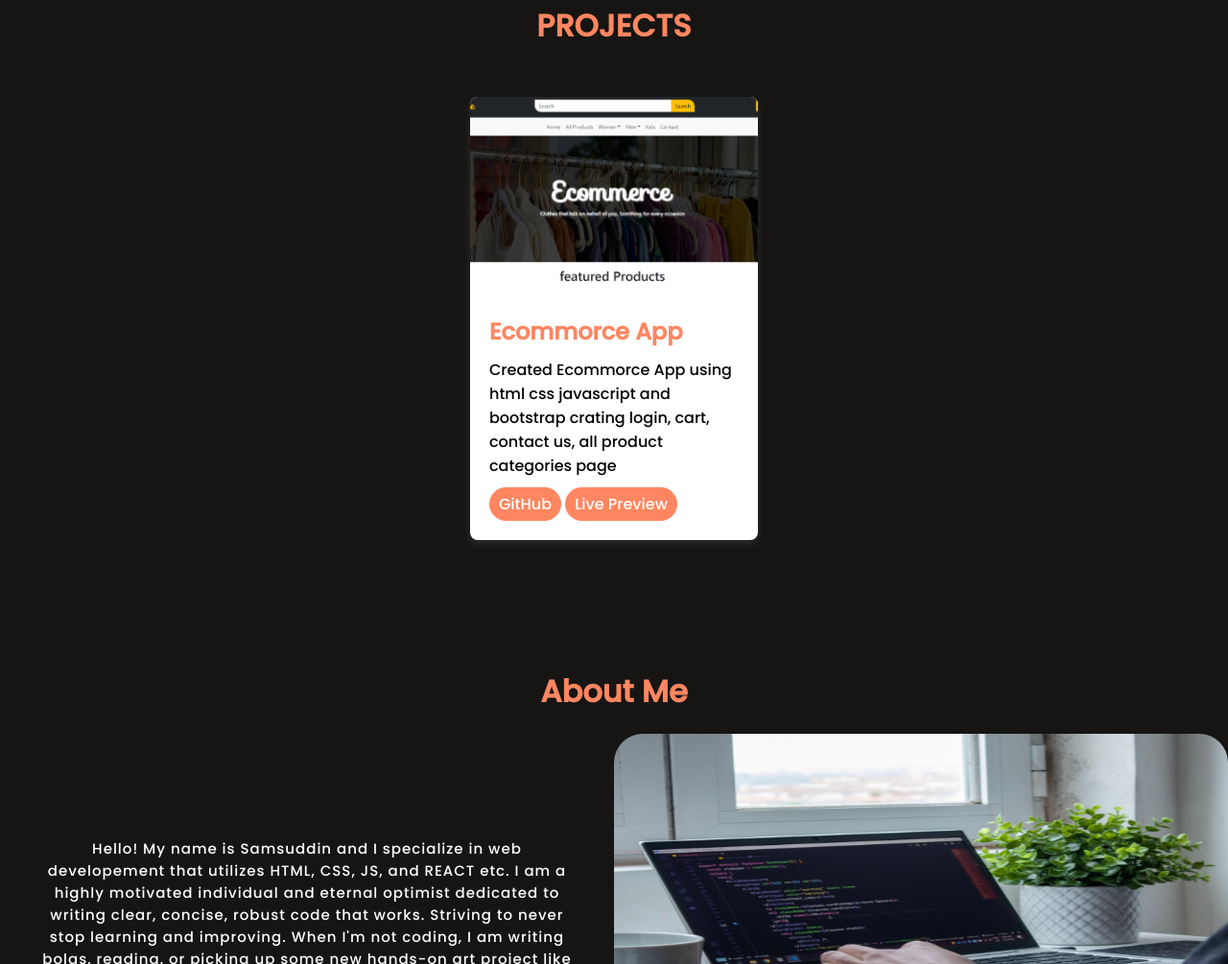
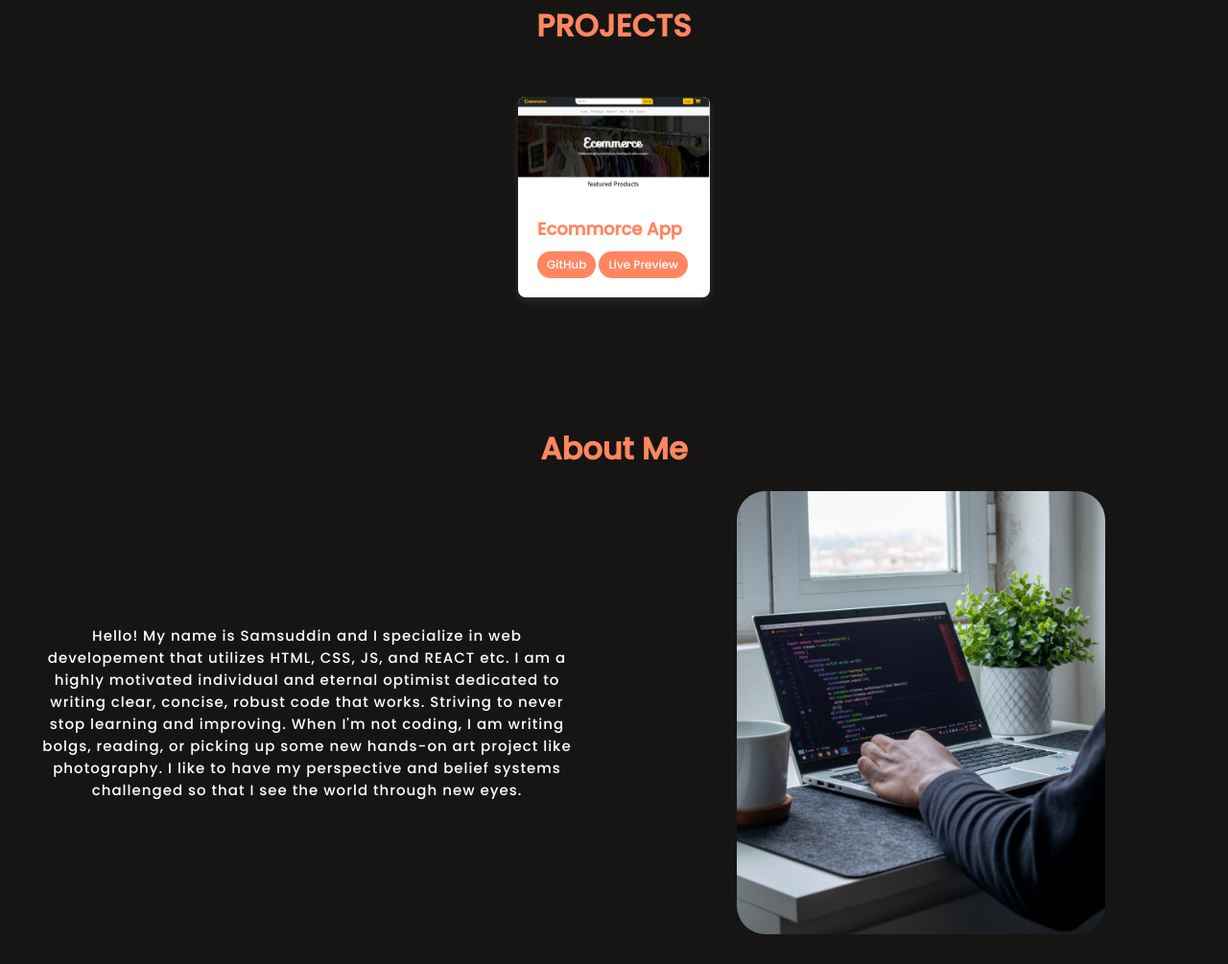
Before and after one commit to Mohdsams023/myportfolio, a plain HTML site: page index.html in a window 1280 px wide. Shown: the part 765-1770 px from the top of the page at 96% size. Drawn offline with Linux system fonts and the light colour scheme.

Commit message:
project card arrengment

```diff
--- a/css/style.css
+++ b/css/style.css
@@ -254,7 +254,7 @@ header {
 
 .card {
     margin: 50px auto;
-    width: 300px;
+    width: 200px;
     background-color: #ffffff;
     border-radius: 8px;
     box-shadow: 0 4px 8px rgba(255, 255, 255, 0.1);
@@ -262,18 +262,19 @@ header {
   }
 
   .card-image {
-    width: 100%;
-    height: 200px;
+    width: 200px;
+
     object-fit: cover;
   }
 
   .card-content {
     padding: 20px;
+    font-size: 12px;
     font-family: 'Poppins', sans-serif;
   }
 
   .card-title {
-    font-size: 24px;
+    font-size: 18px;
     margin-bottom: 10px;
     color: #FF8660;
   }
@@ -336,8 +337,7 @@ header {
     align-items: center;
   }
   .about-image img {
-    width: 100%;
-    height: 400px;
+    width: 60%;
     border-radius: 30px;
   }
 
--- a/index.html
+++ b/index.html
@@ -83,8 +83,6 @@
                     <img class="card-image" src="images/ecommerce.png" alt="Project Image">
                     <div class="card-content">
                         <h2 class="card-title">Ecommorce App</h2>
-                        <p class="card-description">Created Ecommorce App using html css javascript and bootstrap
-                            crating login, cart, contact us, all product categories page </p>
                         <a href="https://github.com/Mohdsams023/front-end-ecommerce" target="_blank"
                             class="btn">GitHub</a>
                         <a href="https://samswedev.netlify.app/" target="_blank" class="btn">Live Preview</a>
```
